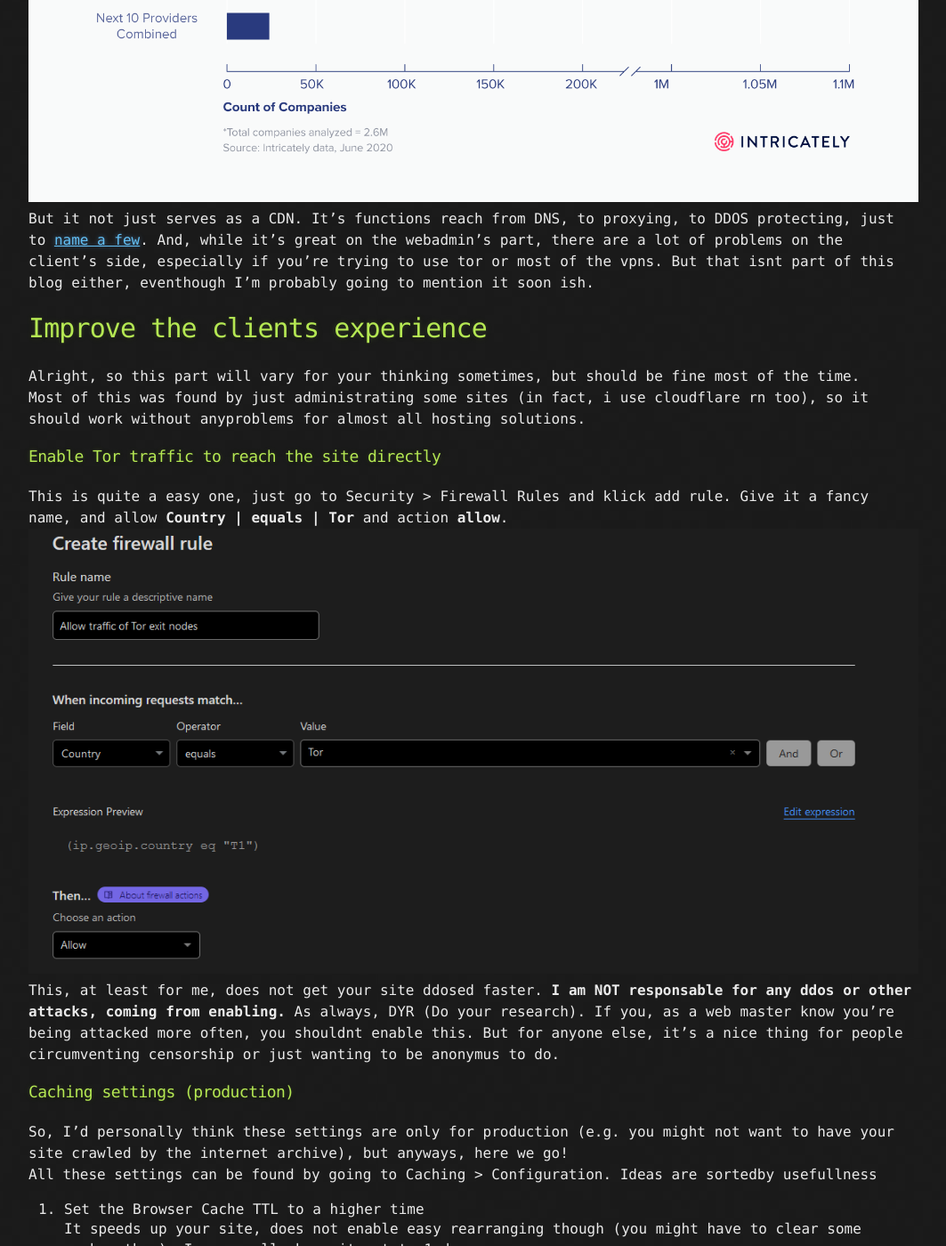
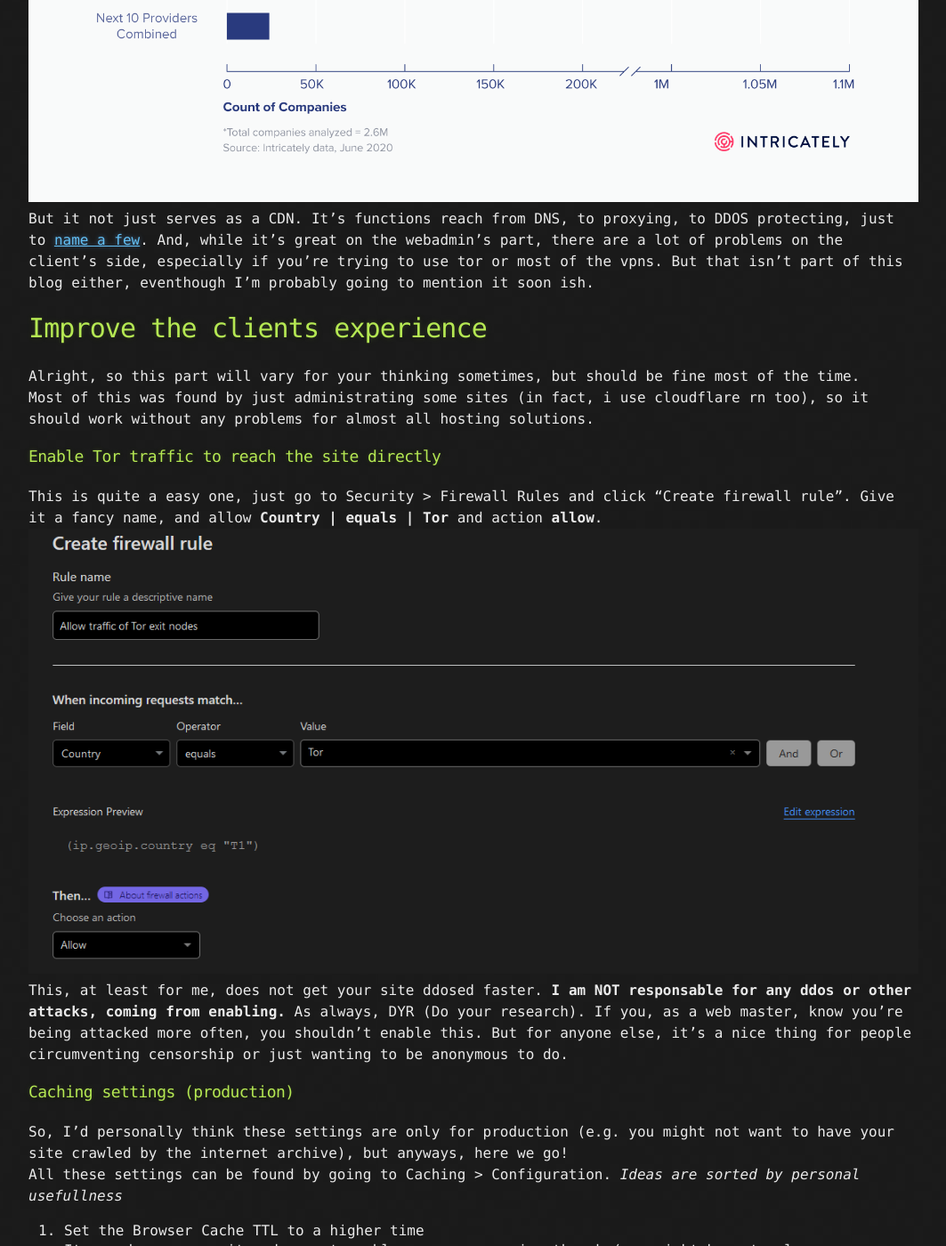
Before and after one commit to mrbarb/blog.shruubo.ml, a Jekyll site: the page built from _posts/2022-03-26-improve-cloudflare.md, in a window 1280 px wide and 1400 px high, scrolled down 961 px. Shown: the whole window at 89% size, without its empty margins (108-1171 px from the left). Built offline with Jekyll 4.4.1, drawn with Linux system fonts in a browser that asks for light colours; some of the changed text lies outside the part shown.

Commit message:
fix a looooot of typos and stuff

```diff
--- a/_posts/2022-03-26-improve-cloudflare.md
+++ b/_posts/2022-03-26-improve-cloudflare.md
@@ -2,30 +2,30 @@
 title: How to improve your site using Cloudflare.
 published: true
 ---
-Hello to my first actuall blog post! So, probably, alot of you are using cloudflare. *I guess thats also why you read this* - well,  as you can see in this graph i found some while ago, the marketshgare of cloudflare **just** as a CDN is massive.
+Hello to my first actuall blog post! So, probably, alot of you are using cloudflare. *I guess thats also why you read this* - well,  as you can see in this graph I found some while ago, the marketshare of cloudflare **just** as a CDN is massive.
 ![Cloudflare Usage](/assets/cloudflare-usage.png)
-But it not just serves as a CDN. It's functions reach from DNS, to proxying, to DDOS protecting, just to [name a few](https://www.cloudflare.com/what-is-cloudflare/). And, while it's great on the webadmin's part, there are a lot of problems on the client's side, especially if you're trying to use tor or most of the vpns. But that isnt part of this blog either, eventhough I'm probably going to mention it soon ish.
+But it not just serves as a CDN. It's functions reach from DNS, to proxying, to DDOS protecting, just to [name a few](https://www.cloudflare.com/what-is-cloudflare/). And, while it's great on the webadmin's part, there are a lot of problems on the client's side, especially if you're trying to use tor or most of the vpns. But that isn't part of this blog either, eventhough I'm probably going to mention it soon ish.
 
 # Improve the clients experience
-Alright, so this part will vary for your thinking sometimes, but should be fine most of the time.<br>Most of this was found by just administrating some sites (in fact, i use cloudflare rn too), so it should work without anyproblems for almost all hosting solutions.
+Alright, so this part will vary for your thinking sometimes, but should be fine most of the time.<br>Most of this was found by just administrating some sites (in fact, i use cloudflare rn too), so it should work without any problems for almost all hosting solutions.
 
 ### Enable Tor traffic to reach the site directly
 
-This is quite a easy one, just go to Security > Firewall Rules and klick add rule. Give it a fancy name, and allow  **Country | equals | Tor** and action **allow**.
+This is quite a easy one, just go to Security > Firewall Rules and click "Create firewall rule". Give it a fancy name, and allow  **Country | equals | Tor** and action **allow**.
 ![Tor Firewall rule](/assets/allow_tor_traffic.png)
-This, at least for me, does not get your site ddosed faster. **I am NOT responsable for any ddos or other attacks, coming from enabling.** As always, DYR (Do your research). If you, as a web master know you're being attacked more often, you shouldnt enable this. But for anyone else, it's a nice thing for people circumventing censorship or just wanting to be anonymus to do.
+This, at least for me, does not get your site ddosed faster. **I am NOT responsable for any ddos or other attacks, coming from enabling.** As always, DYR (Do your research). If you, as a web master, know you're being attacked more often, you shouldn't enable this. But for anyone else, it's a nice thing for people circumventing censorship or just wanting to be anonymous to do.
 
 ### Caching settings (production)
 
 So, I'd personally think these settings are only for production (e.g. you might not want to have your site crawled by the internet archive), but anyways, here we go! <br>
-All these settings can be found by going to Caching > Configuration. Ideas are sortedby usefullness
+All these settings can be found by going to Caching > Configuration. *Ideas are sorted by personal usefullness*
 1. Set the Browser Cache TTL to a higher time <br>
  It speeds up your site, does not enable easy rearranging though (you might have to clear some caches then). I personally have it set to 1 day.
 2. Enable Always Online™ (may be already enabled)<br>
 Does what it says, it "Keep your website online for visitors when your origin server is unavailable. Always Online serves limited copies of web pages to users instead of errors when your server is unreachable.". You'll have to agree to the [terms](https://www.cloudflare.com/supplemental-terms/#AOBeta), and you might as well DYR for the internet archive.
-3. Enable Crawler hints
+3. Enable Crawler hints <br>
 It trys to help with getting your site on search engines, didnt help much for me though. You'll have to, again, agree with the [terms](https://www.cloudflare.com/supplemental-terms/#crawler-hints).
-4. Argo Tiered Cache (Under Caching > Tiered Cache)
+4. Argo Tiered Cache (Under Caching > Tiered Cache) <br>
 Helps if you need a cdn of some kind. Havent had that much experince my self, but it basically trys to find the Server with the lowest load to serve as a CDN.
 
 **The article is unfinished as is, but the tips are still valid**
```
